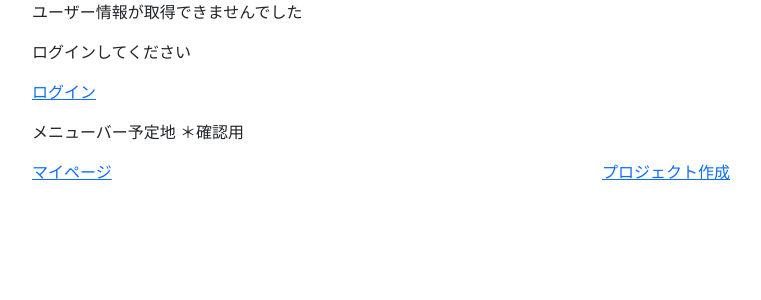
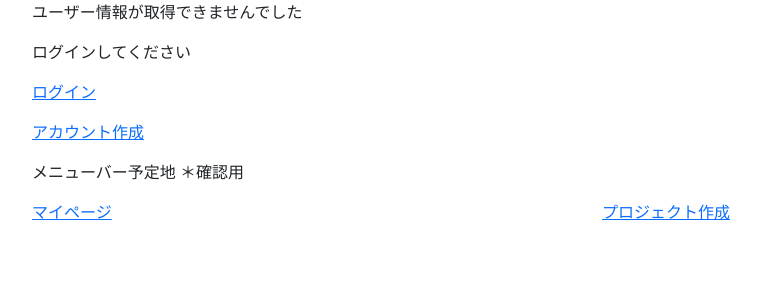
Before and after one commit to s1f10220213/cs4_ex_projectBB, a Django app: page / in a window 1280 px wide. Shown: the top 300 px of the page, without its empty margins (50-811 px from the left). Run offline with Django 4.2, Linux system fonts and the light colour scheme.

Commit message:
Update mypage.html

```diff
--- a/DevConnect/templates/DevConnect/mypage.html
+++ b/DevConnect/templates/DevConnect/mypage.html
@@ -27,6 +27,7 @@
         <p>ユーザー情報が取得できませんでした</p>
         <p>ログインしてください</p>
         <p><a href="{% url 'login' %}">ログイン</a></p>
+        <p><a href="{% url 'login' %}">アカウント作成</a></p>
 
         {% endif %}
         <!-- 常に表示 -->
```
